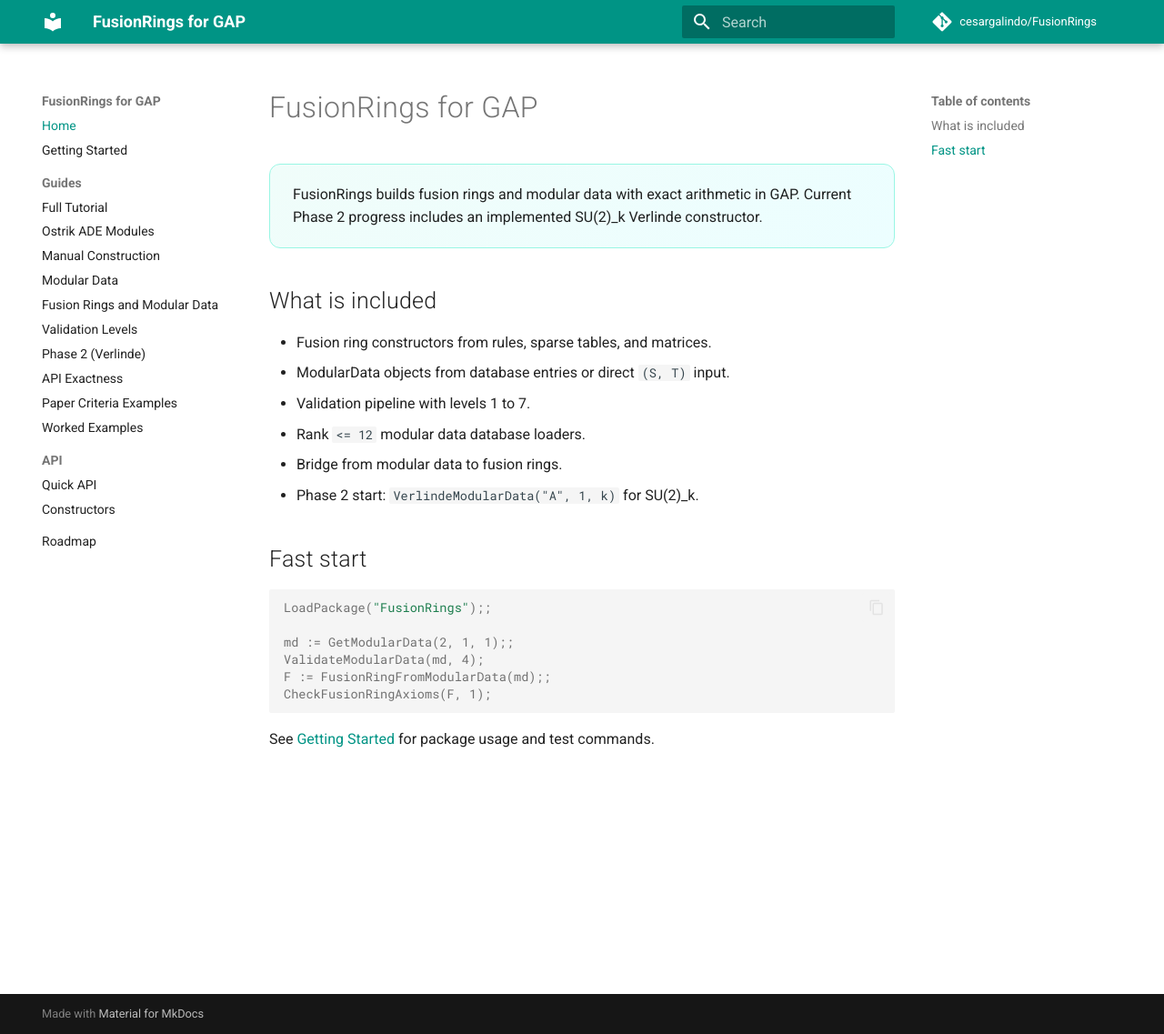
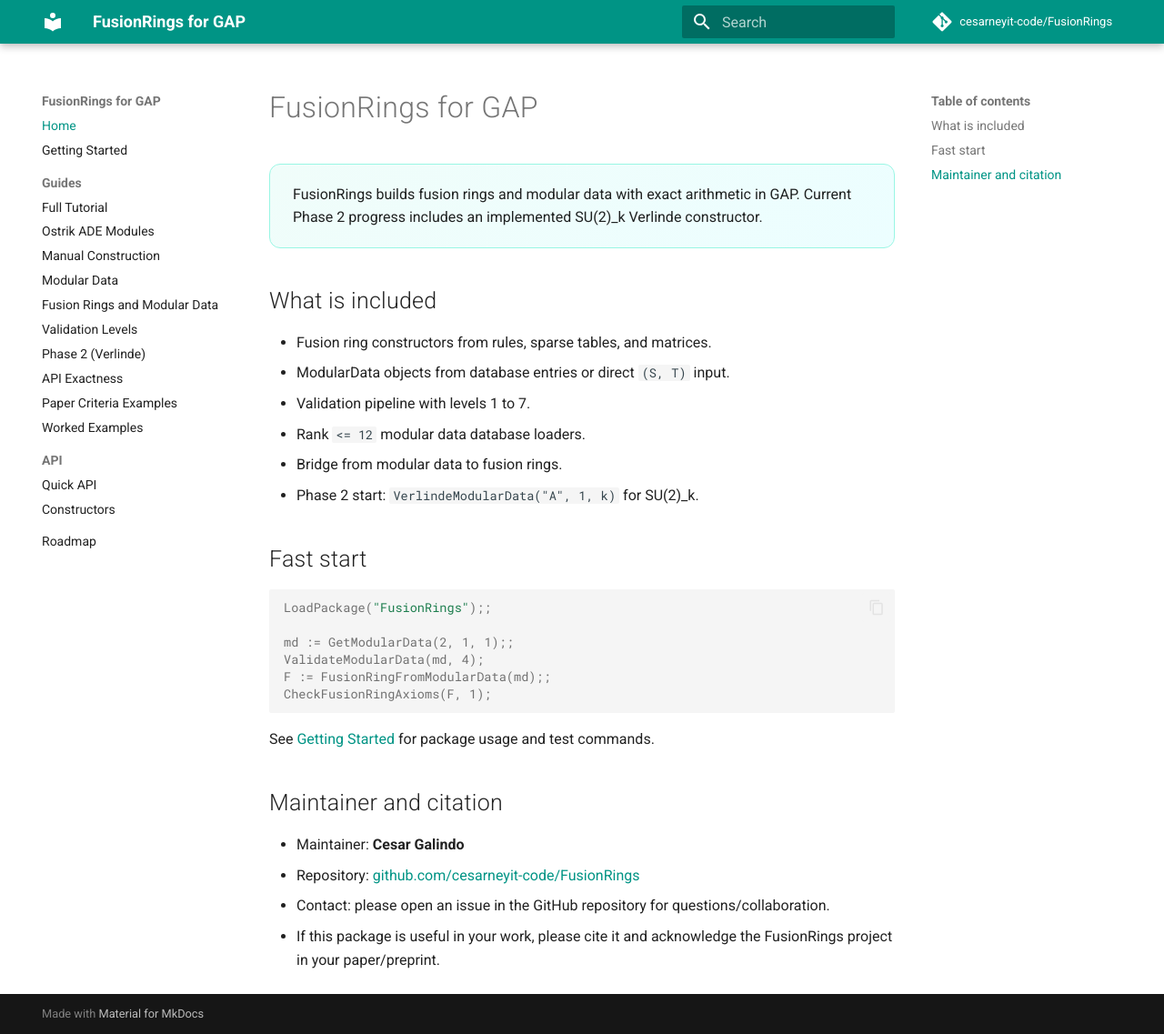
Before and after one commit to cesarneyit-code/FusionRings, an MkDocs documentation site: the page built from webdocs/index.md, in a window 1280 px wide and 1137 px high. Shown: the whole window at 91% size. Built offline with MkDocs 1.6.1 and Material for MkDocs 9.7.7, drawn with Linux system fonts in a browser that asks for light colours; comment, search, counter and statistics services are not loaded.

Commit message:
Fix docs header repo link and add maintainer/citation note

````diff
--- a/mkdocs.yml
+++ b/mkdocs.yml
@@ -1,8 +1,8 @@
 site_name: FusionRings for GAP
 site_description: Fusion rings and modular data in GAP, including Phase 2 Verlinde constructors.
-site_url: https://cesargalindo.github.io/FusionRings/
-repo_url: https://github.com/cesargalindo/FusionRings
-repo_name: cesargalindo/FusionRings
+site_url: https://cesarneyit-code.github.io/FusionRings/
+repo_url: https://github.com/cesarneyit-code/FusionRings
+repo_name: cesarneyit-code/FusionRings
 docs_dir: webdocs
 
 theme:
--- a/webdocs/index.md
+++ b/webdocs/index.md
@@ -26,3 +26,11 @@ CheckFusionRingAxioms(F, 1);
 ```
 
 See [Getting Started](guide/getting-started.md) for package usage and test commands.
+
+## Maintainer and citation
+
+- Maintainer: **Cesar Galindo**
+- Repository: [github.com/cesarneyit-code/FusionRings](https://github.com/cesarneyit-code/FusionRings)
+- Contact: please open an issue in the GitHub repository for questions/collaboration.
+- If this package is useful in your work, please cite it and acknowledge the
+  FusionRings project in your paper/preprint.
````
